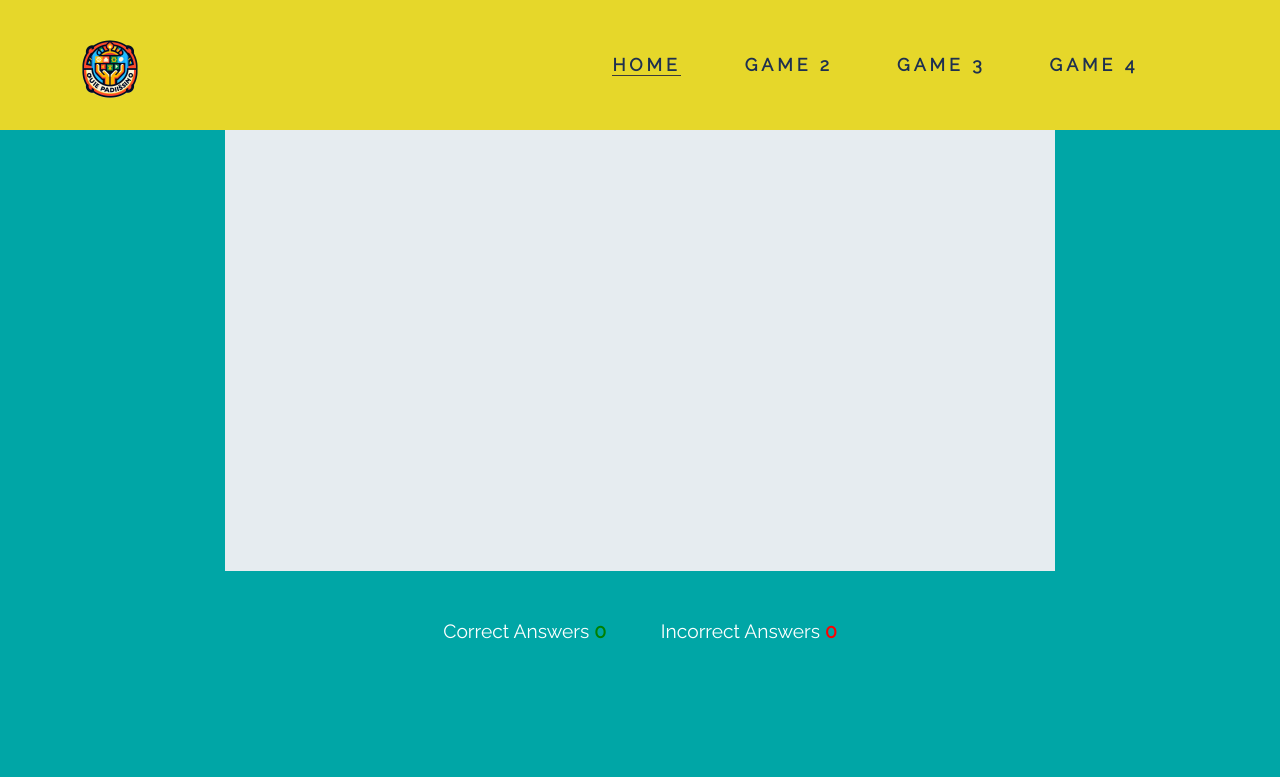
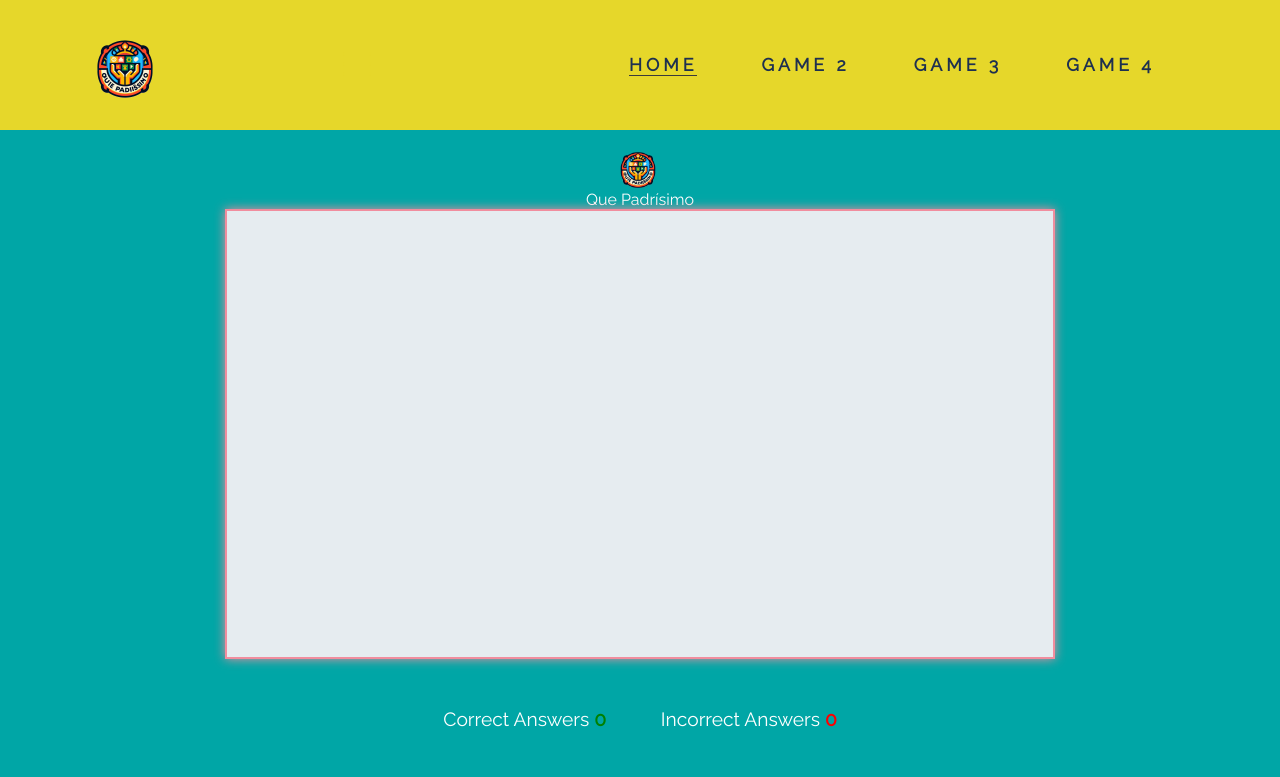
Before and after one commit to DamianGillessen1989/que-padrisimo, a plain HTML site: page index.html in a window 1280 px wide. Drawn offline with Linux system fonts and the light colour scheme.

Commit message:
Style nav bar and make responsive

```diff
--- a/assets/css/style.css
+++ b/assets/css/style.css
@@ -8,6 +8,7 @@ body {
     display: flex;
     flex-direction: column;
     align-items: center;
+    margin-top: 6rem;
 }
 
 /* --------- Header & Nav Bar */
@@ -22,7 +23,7 @@ body {
     min-height: 3.75rem;
     top: 0;
     flex-direction: row-reverse;
-    padding-right: 2rem;
+    justify-content: space-around;
 }
 
 header img {
@@ -42,6 +43,9 @@ header a {
     list-style-type: none;
     text-transform: uppercase;
     display: flex;
+    flex-direction: column;
+    align-items: flex-start;
+    font-weight: bolder;
 }
 
 #menu>li {
@@ -57,6 +61,10 @@ header a {
 
 nav {
     display: none;
+    position: absolute;
+    width: 100%;
+    top: 6.5rem;
+    background-color: #E6D72A;
 }
 
 #nav-toggle:checked~nav {
@@ -67,9 +75,9 @@ nav {
     display: none;
 }
 
-.nav-toggle-label {
+#nav-toggle-label {
     font-size: 2rem;
-    color: #E6D72A;
+    color: #1e3050;
 }
 
 /* --------- Heading */
@@ -96,6 +104,8 @@ nav {
     margin-left: auto;
     margin-right: auto;
     padding: 1%;
+    border: 2px solid #F18D9E;
+    box-shadow: 0 0 10px rgba(241, 141, 158, 1);
 }
 
 .question-area {
@@ -321,7 +331,25 @@ nav {
         flex-direction: row;
     }
 
+    header img {
+        position:
+        left: -9rem;
+    }
+
     nav {
         display: block;
+        position: unset;
+        width: unset;
+    }
+
+    #nav-toggle-label {
+        font-size: 2rem;
+        color: #E6D72A;
+    }
+
+    #menu {
+        display: flex;
+        flex-direction: unset;
+        align-items: unset;
     }
 }
--- a/index.html
+++ b/index.html
@@ -7,6 +7,7 @@
     <!-- font awesome and google fonts -->
     <link rel="stylesheet" href="https://use.fontawesome.com/releases/v5.7.2/css/all.css"
         integrity="sha384-fnmOCqbTlWIlj8LyTjo7mOUStjsKC4pOpQbqyi7RrhN7udi9RwhKkMHpvLbHG9Sr" crossorigin="anonymous">
+
     <link href="https://fonts.googleapis.com/css?family=Raleway%7CRighteous" rel="stylesheet">
     <link rel='shortcut icon' type='image/x-icon' href='assets/images/favicon.ico'/>
 
@@ -23,7 +24,7 @@
                     alt="The Que Padrísimo Logo"></h1>
         </a>
         <input type="checkbox" id="nav-toggle" name="nav-toggle">
-        <label for="nav-toggle" class="nav-toggle-label">
+        <label for="nav-toggle" id="nav-toggle-label">
             <i class="fa-solid fa-bars"></i>
         </label>
         <nav>
@@ -51,5 +52,7 @@
     </div>
 
     <script src="assets/js/script.js"></script>
+    <!-- Font Awesome kit -->
+    <script src="https://kit.fontawesome.com/73bf3ff091.js" crossorigin="anonymous"></script>
 </body>
 </html>
```
